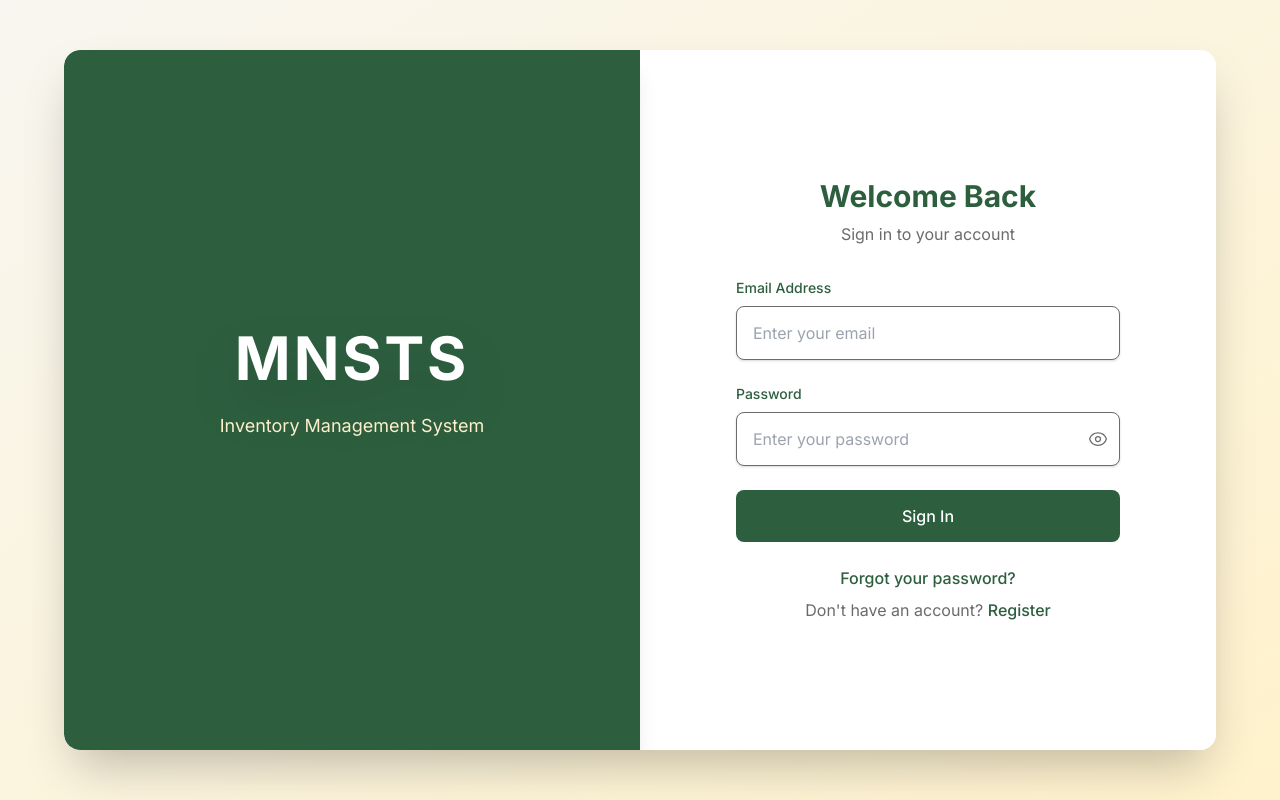
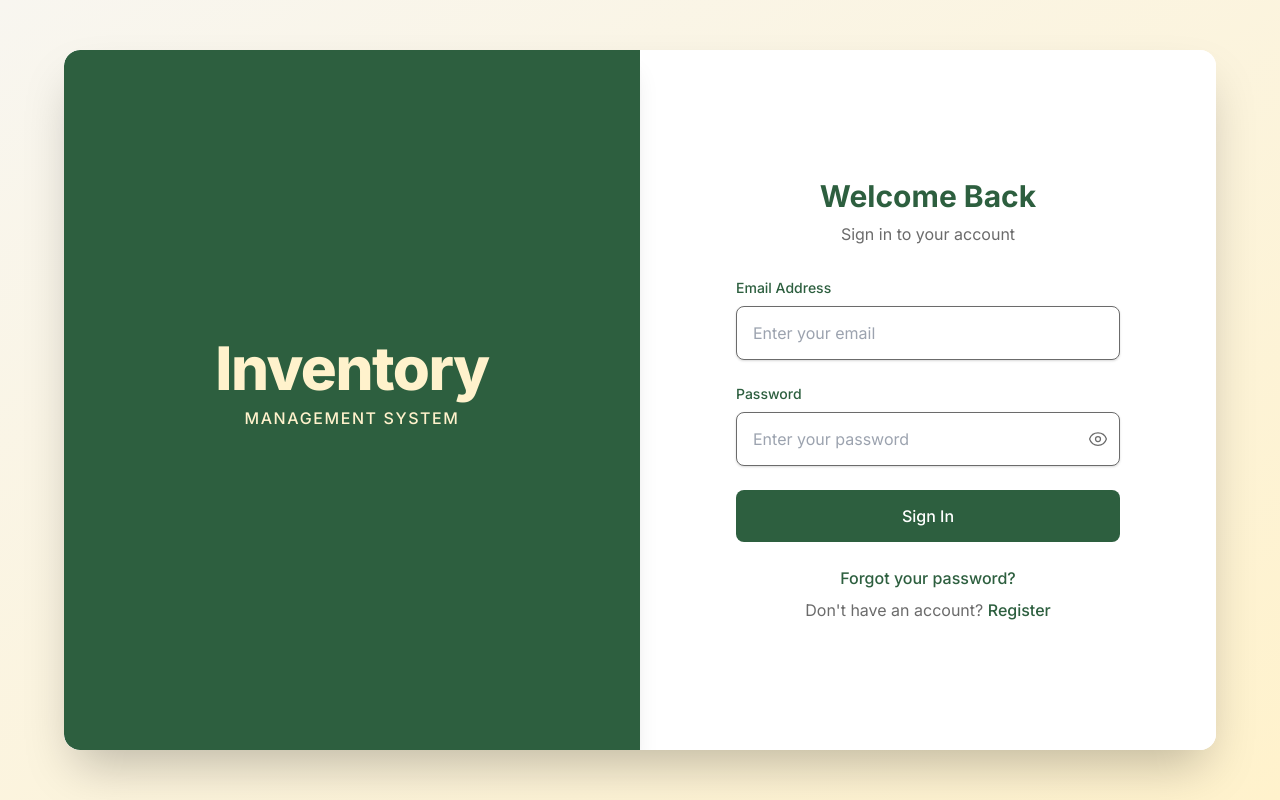
Before and after one commit to Rhixin/MNSTS-IMS, a Next.js app: page /login in a window 1280 px wide. Built offline with nearby package versions, Linux system fonts and the light colour scheme.

Commit message:
migrate db to supabase

```diff
--- a/src/app/layout.tsx
+++ b/src/app/layout.tsx
@@ -5,8 +5,11 @@ import "./globals.css";
 const inter = Inter({ subsets: ["latin"] });
 
 export const metadata: Metadata = {
-  title: "MNSTS Inventory Management System",
+  title: "Inventory Management System",
   description: "Inventory Management System for Medellin National Science and Technology School",
+  icons: {
+    icon: "/logo.jpg",
+  },
 };
 
 export default function RootLayout({
--- a/src/app/login/page.tsx
+++ b/src/app/login/page.tsx
@@ -121,9 +121,14 @@ export default function AuthPage() {
           <div className="bg-accent-white rounded-2xl shadow-xl overflow-hidden">
             <div className="grid lg:grid-cols-2">
               <div className="bg-primary-forest p-6 sm:p-8 flex items-center justify-center lg:order-first order-last">
-                <h1 className="text-4xl sm:text-5xl lg:text-6xl font-bold text-accent-white tracking-wider">
-                  MNSTS
-                </h1>
+                <div className="text-center">
+                  <p className="text-accent-lightGold text-4xl sm:text-5xl font-extrabold tracking-tight leading-none">
+                    Inventory
+                  </p>
+                  <p className="text-accent-lightGold text-sm sm:text-base font-medium tracking-widest uppercase mt-1">
+                    Management System
+                  </p>
+                </div>
               </div>
               <div className="p-6 sm:p-8 flex items-center justify-center">
                 <div className="text-center max-w-md">
@@ -182,7 +187,7 @@ export default function AuthPage() {
                   <h1 className="text-2xl sm:text-3xl font-bold text-primary-forest mb-2">
                     Create Account
                   </h1>
-                  <p className="text-sm sm:text-base text-secondary-gray">Join MNSTS IMS</p>
+                  <p className="text-sm sm:text-base text-secondary-gray">Create your account</p>
                 </div>
 
                 <form onSubmit={handleRegisterSubmit} className="space-y-3 sm:space-y-4">
@@ -469,12 +474,14 @@ export default function AuthPage() {
             {/* Sliding Logo Component */}
             {/* Mobile-friendly header - visible on small screens */}
             <div className="lg:hidden bg-primary-forest p-6 text-center">
-              <h2 className="text-4xl sm:text-5xl font-bold text-accent-white mb-2 tracking-wider">
-                MNSTS
-              </h2>
-              <p className="text-accent-lightGold text-sm sm:text-base">
-                Inventory Management System
-              </p>
+              <div className="text-center">
+                <p className="text-accent-lightGold text-4xl sm:text-5xl font-extrabold tracking-tight leading-none">
+                  Inventory
+                </p>
+                <p className="text-accent-lightGold text-sm sm:text-base font-medium tracking-widest uppercase mt-1">
+                  Management System
+                </p>
+              </div>
             </div>
 
             {/* Desktop sliding panel - hidden on mobile */}
@@ -493,12 +500,14 @@ export default function AuthPage() {
             >
               <div className="h-full p-12 flex flex-col items-center justify-center relative">
                 <div className="text-center relative z-10">
-                  <h2 className="text-6xl font-bold text-accent-white mb-6 tracking-wider drop-shadow-2xl">
-                    MNSTS
-                  </h2>
-                  <p className="text-accent-lightGold text-lg mb-8">
-                    Inventory Management System
-                  </p>
+                  <div className="text-center mb-8">
+                    <p className="text-accent-lightGold text-6xl font-extrabold tracking-tight leading-none">
+                      Inventory
+                    </p>
+                    <p className="text-accent-lightGold text-base font-medium tracking-widest uppercase mt-2">
+                      Management System
+                    </p>
+                  </div>
                 </div>
               </div>
             </div>
--- a/src/components/layout/Sidebar.tsx
+++ b/src/components/layout/Sidebar.tsx
@@ -87,7 +87,10 @@ export default function Sidebar({ isOpen, toggleSidebar }: SidebarProps) {
         {/* Header */}
         <div className="flex items-center justify-between h-16 px-4 bg-primary-forest border-b border-secondary-teal/20">
           <div className="flex items-center">
-            <h1 className="text-xl font-bold text-accent-white">MNSTS IMS</h1>
+            <div className="leading-tight">
+              <p className="text-2xl font-extrabold text-accent-white tracking-tight leading-none">Inventory</p>
+              <p className="text-[10px] font-semibold text-accent-lightGold tracking-[0.2em] uppercase mt-0.5">Management System</p>
+            </div>
           </div>
           <button
             onClick={toggleSidebar}
@@ -136,14 +139,6 @@ export default function Sidebar({ isOpen, toggleSidebar }: SidebarProps) {
           </ul>
         </nav>
 
-        {/* Bottom section */}
-        <div className="absolute bottom-0 left-0 right-0 p-4">
-          <div className="bg-secondary-teal/20 rounded-lg p-3">
-            <p className="text-xs text-accent-white/80 text-center">
-              Medellin National Science<br />& Technology School
-            </p>
-          </div>
-        </div>
       </div>
     </>
   )
```
Also changed, not shown: 1 other file (tests, documents, lock files or other folders).
